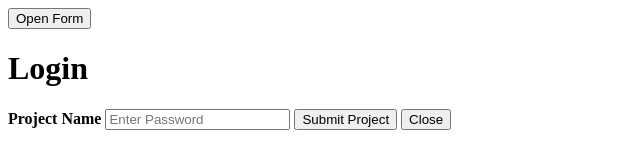
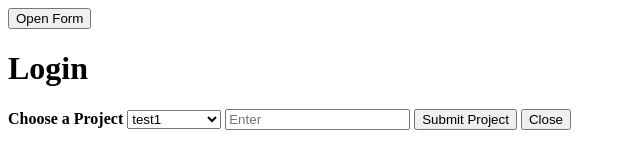
Before and after one commit to jackalot/O-To-Do-List, a website built with webpack: page dist/index.html in a window 1280 px wide. Both pictures are taken after a click on the button "Open Form". Shown: the whole page, without its empty margins (0-640 px from the left). Built offline with nearby package versions, Linux system fonts and the light colour scheme.

Commit message:
made a selection menu

```diff
--- a/dist/index.html
+++ b/dist/index.html
@@ -9,8 +9,12 @@
         <div class="form-popup" id="my-form">
             <form class ="form-container">
                 <h1>Login</h1>
-                <label for="Project-Name"> <b>Project Name</b></label>
-                <input type="text" placeholder="Enter Password" name="psw" required>
+                <label for="Project-Name"> <b>Choose a Project</b></label>
+                <select name ="Project-Name">
+                    <option value="test1">test1</option>
+                    <option value="NewProject">New Project</option>
+                </select>
+                <input type="text" placeholder="Enter" name="new-project">
 
                 <button type="submit" class="btn">Submit Project</button>
                 <button type="button" class="btn-cancel" onclick="closeForm()">Close</button>
```
